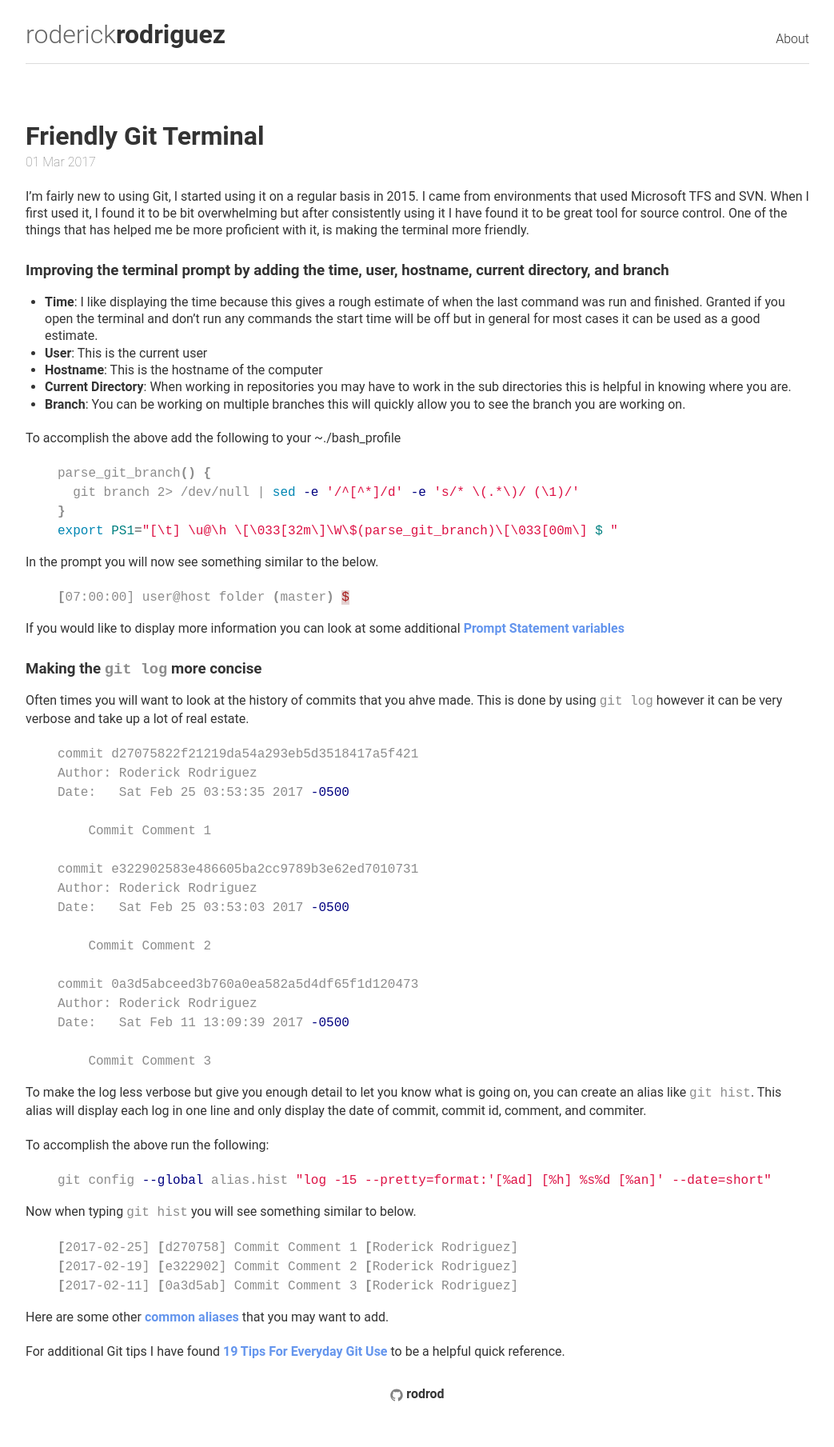
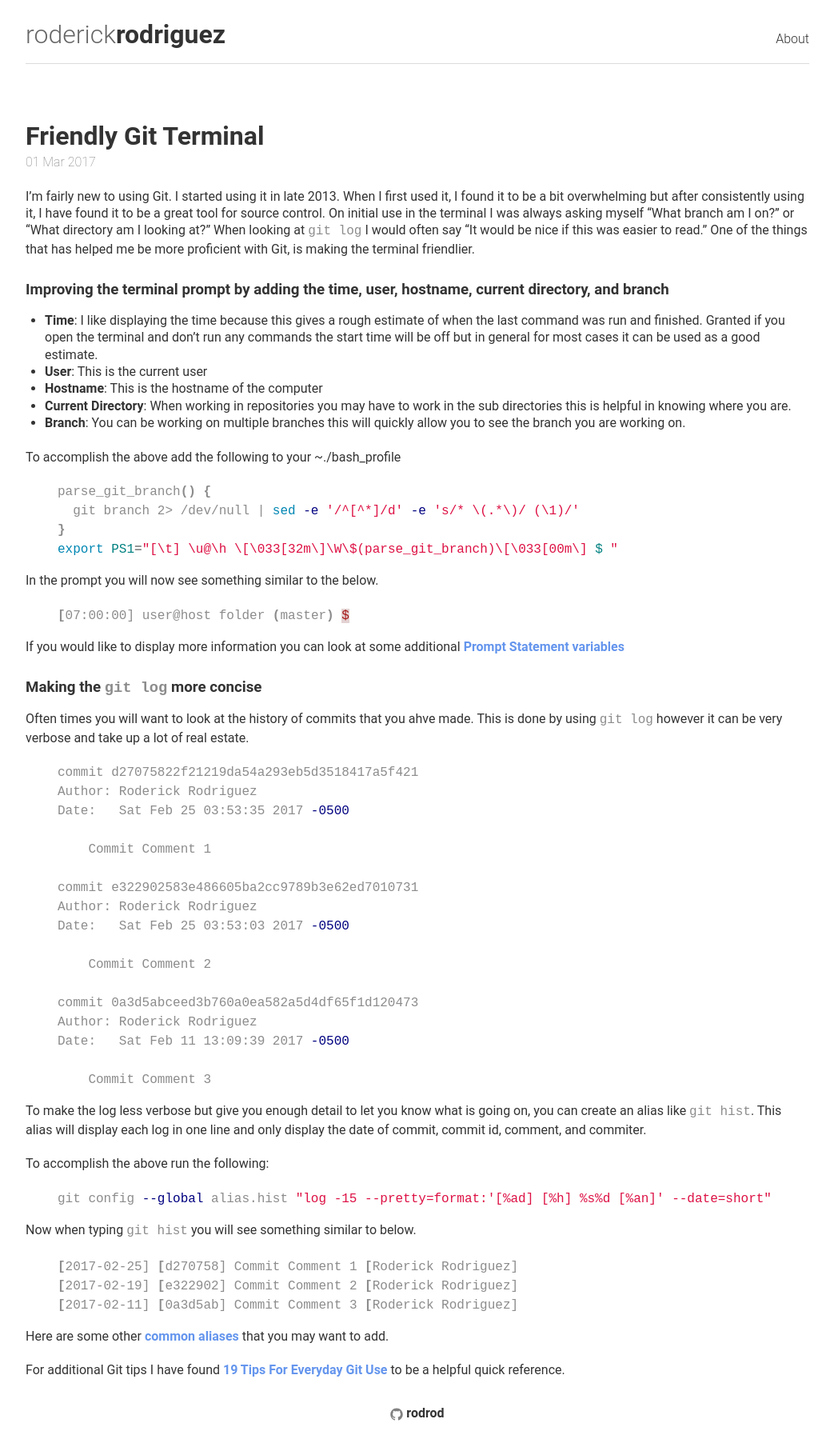
Before and after one commit to rodrod/rodrod.github.io, a Jekyll site: the page built from _posts/2017-03-01-friendly-git-terminal.md, in a window 1280 px wide. Shown: the whole page at 80% size, without its empty margins (118-1161 px from the left). Built offline with Jekyll 4.4.1, drawn with Linux system fonts in a browser that asks for light colours; before the commit the page ends 1786 px from its top, so only the background shows below that.

Commit message:
Friendly Git Terminal Intro update

````diff
--- a/_posts/2017-03-01-friendly-git-terminal.md
+++ b/_posts/2017-03-01-friendly-git-terminal.md
@@ -3,7 +3,7 @@ title: Friendly Git Terminal
 description: Friendly Git Terminal
 header: Friendly Git Terminal
 ---
-I'm fairly new to using Git, I started using it on a regular basis in 2015.  I came from environments that used Microsoft TFS and SVN. When I first used it, I found it to be bit overwhelming but after consistently using it I have found it to be great tool for source control.  One of the things that has helped me be more proficient with it, is making the terminal more friendly.
+I'm fairly new to using Git.  I started using it in late 2013.  When I first used it, I found it to be a bit overwhelming but after consistently using it, I have found it to be a great tool for source control.  On initial use in the terminal I was always asking myself "What branch am I on?" or "What directory am I looking at?" When looking at ```git log``` I would often say "It would be nice if this was easier to read."  One of the things that has helped me be more proficient with Git, is making the terminal friendlier.
 
 ### Improving the terminal prompt by adding the time, user, hostname, current directory, and branch
 
````
